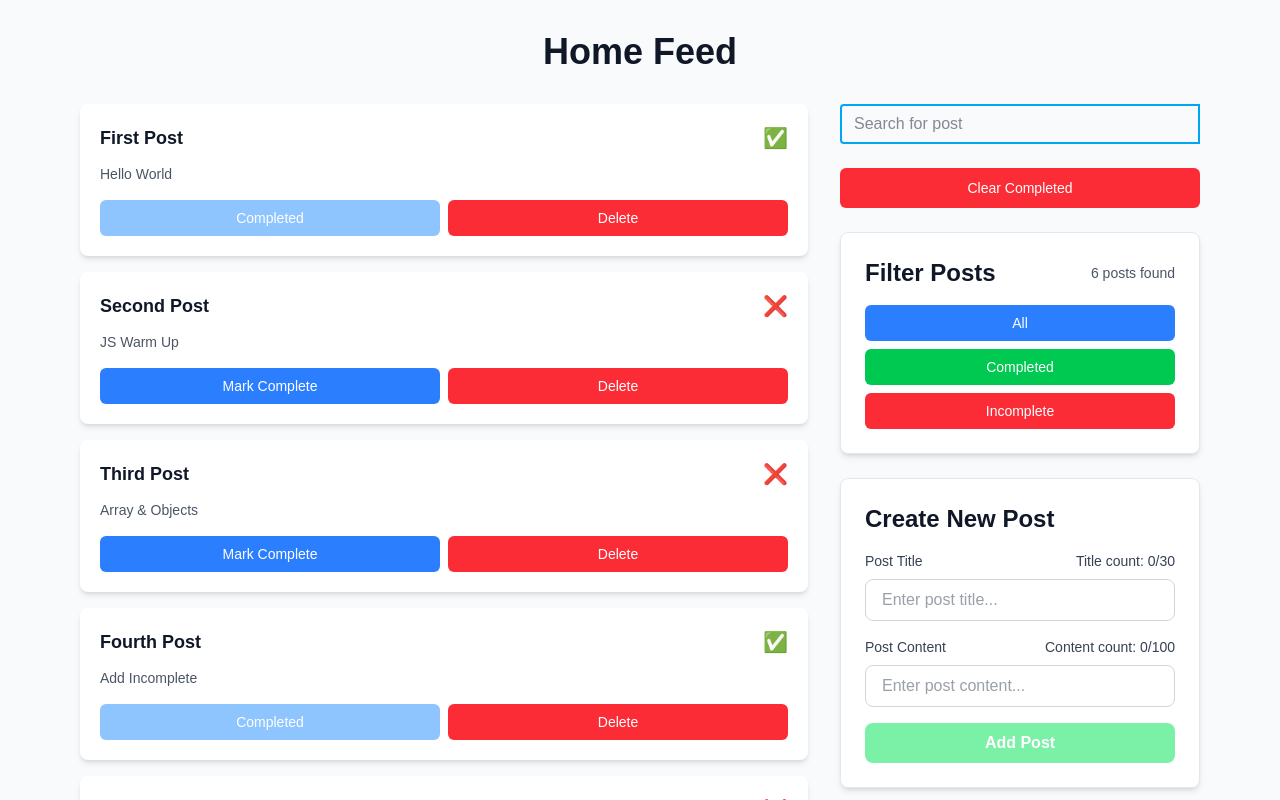
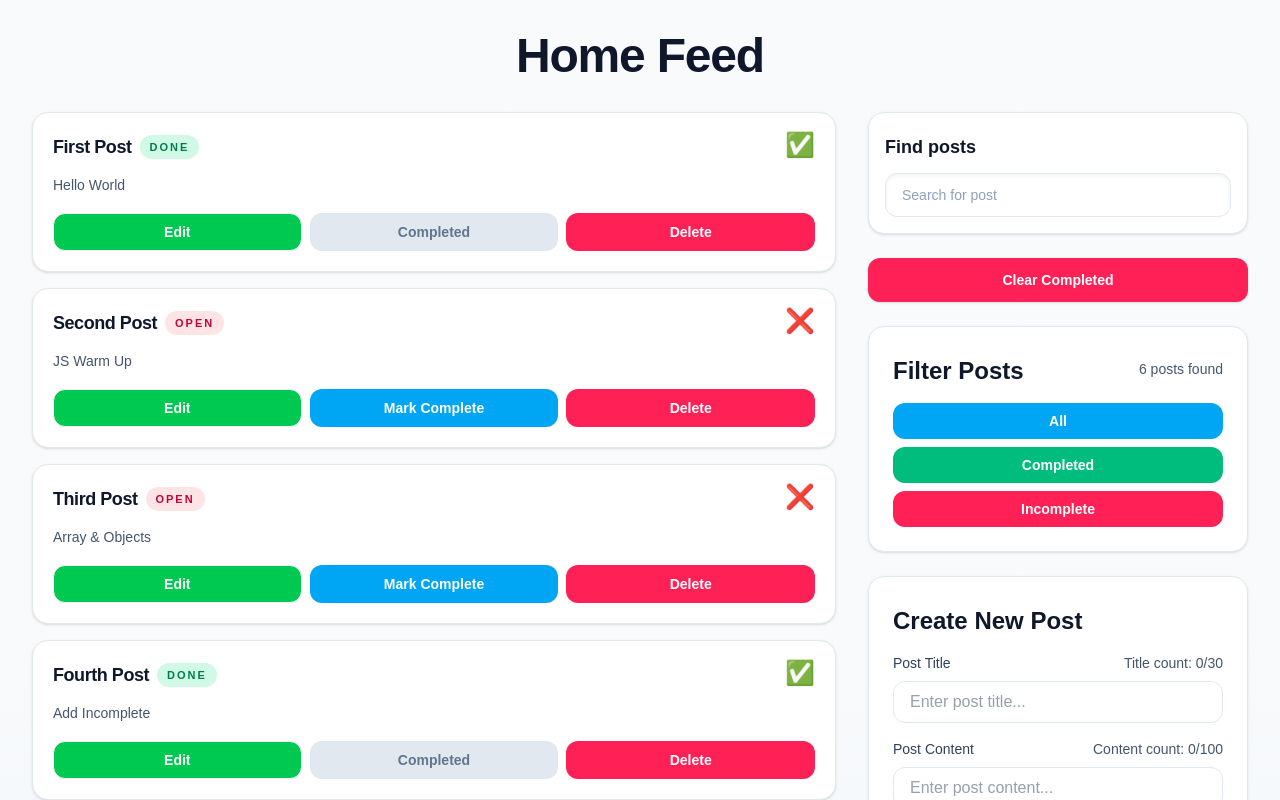
Before and after one commit to Wai-Yan-Htut/small-project, a Next.js app: page / in a window 1280 px wide. Shown: the top 800 px of the page. Built offline with nearby package versions, Linux system fonts and the light colour scheme.

Commit message:
Adding Edit Function to Posts and UI overhaul

```diff
--- a/src/app/components/createPost/CreatePost.jsx
+++ b/src/app/components/createPost/CreatePost.jsx
@@ -13,16 +13,22 @@ export default function CreatePost({ addPost }) {
     inputPostTitle.length <= 30 && inputPostContent.length <= 100;
 
   return (
-    <div className="w-full bg-white rounded-lg shadow-md p-6 border border-gray-200">
-      <h2 className="text-2xl font-bold text-gray-900 mb-4">Create New Post</h2>
+    <div className="w-full rounded-2xl border border-slate-200 bg-white p-6 shadow-sm">
+      <div className="mb-4 flex items-start justify-between gap-4">
+        <div>
+          <h2 className="mt-1 text-2xl font-bold text-slate-900">
+            Create New Post
+          </h2>
+        </div>
+      </div>
       <div className="space-y-4">
         <div>
           <div className="mb-2 flex items-center justify-between gap-4">
-            <label className="block text-sm font-medium text-gray-700 text-right">
+            <label className="block text-sm font-medium text-slate-700 text-right">
               Post Title
             </label>
             {inputPostTitle.length <= 30 ? (
-              <span className="text-sm text-gray-700">
+              <span className="text-sm text-slate-600">
                 Title count: {inputPostTitle.length}/30
               </span>
             ) : (
@@ -36,16 +42,16 @@ export default function CreatePost({ addPost }) {
             placeholder="Enter post title..."
             value={inputPostTitle}
             onChange={(event) => setInputPostTitle(event.target.value)}
-            className="w-full px-4 py-2 border text-gray-700 border-gray-300 rounded-lg focus:outline-none focus:ring-2 focus:ring-blue-500 focus:border-transparent transition"
+            className="w-full rounded-xl border border-slate-200 px-4 py-2 text-slate-700 transition focus:border-sky-500 focus:outline-none focus:ring-2 focus:ring-sky-500/20"
           />
         </div>
         <div>
           <div className="mb-2 flex items-center justify-between gap-4">
-            <label className="block text-sm font-medium text-gray-700 text-right">
+            <label className="block text-sm font-medium text-slate-700 text-right">
               Post Content
             </label>
             {inputPostContent.length <= 100 ? (
-              <span className="text-sm text-gray-700">
+              <span className="text-sm text-slate-600">
                 Content count: {inputPostContent.length}/100
               </span>
             ) : (
@@ -59,7 +65,7 @@ export default function CreatePost({ addPost }) {
             placeholder="Enter post content..."
             value={inputPostContent}
             onChange={(event) => setInputPostContent(event.target.value)}
-            className="w-full px-4 py-2 border text-gray-700 border-gray-300 rounded-lg focus:outline-none focus:ring-2 focus:ring-blue-500 focus:border-transparent transition"
+            className="w-full rounded-xl border border-slate-200 px-4 py-2 text-slate-700 transition focus:border-sky-500 focus:outline-none focus:ring-2 focus:ring-sky-500/20"
           />
         </div>
         {validField && validMaxChar ? (
@@ -69,14 +75,14 @@ export default function CreatePost({ addPost }) {
               setInputPostTitle("");
               setInputPostContent("");
             }}
-            className="w-full bg-green-500 hover:bg-green-600 text-white font-semibold py-2 px-4 rounded-lg transition-colors duration-200"
+            className="w-full rounded-xl bg-emerald-500 px-4 py-2 font-semibold text-white transition-colors duration-200 hover:bg-emerald-600"
           >
             Add Post
           </button>
         ) : (
           <button
             disabled={true}
-            className="w-full bg-green-300 hover:bg-green-200 text-white font-semibold py-2 px-4 rounded-lg transition-colors duration-200"
+            className="w-full rounded-xl bg-emerald-200 px-4 py-2 font-semibold text-emerald-500 transition-colors duration-200"
           >
             Add Post
           </button>
--- a/src/app/components/filterPost/FilterPost.jsx
+++ b/src/app/components/filterPost/FilterPost.jsx
@@ -1,14 +1,18 @@
 export default function FilterPost({ filteredPosts, setFilter }) {
   return (
-    <div className="w-full rounded-lg border border-gray-200 bg-white p-6 shadow-md">
+    <div className="w-full rounded-2xl border border-slate-200 bg-white p-6 shadow-sm">
       <div className="mb-4 flex items-center justify-between gap-4">
-        <h2 className="text-2xl font-bold text-gray-900">Filter Posts</h2>
+        <div>
+          <h2 className="mt-1 text-2xl font-bold text-slate-900">
+            Filter Posts
+          </h2>
+        </div>
         {filteredPosts.length > 1 ? (
-          <p className="text-right text-sm text-gray-600">
+          <p className="text-right text-sm text-slate-600">
             {filteredPosts.length} posts found
           </p>
         ) : (
-          <p className="text-right text-sm text-gray-600">
+          <p className="text-right text-sm text-slate-600">
             {filteredPosts.length} post found
           </p>
         )}
@@ -17,19 +21,19 @@ export default function FilterPost({ filteredPosts, setFilter }) {
       <div className="flex flex-col gap-2">
         <button
           onClick={() => setFilter("All")}
-          className="w-full bg-blue-500 hover:bg-blue-600 text-white text-sm font-medium py-2 px-3 rounded-md transition-colors"
+          className="w-full rounded-xl bg-sky-500 px-3 py-2 text-sm font-semibold text-white transition-colors hover:bg-sky-600"
         >
           All
         </button>
         <button
           onClick={() => setFilter("Completed")}
-          className="w-full bg-green-500 hover:bg-green-600 text-white text-sm font-medium py-2 px-3 rounded-md transition-colors"
+          className="w-full rounded-xl bg-emerald-500 px-3 py-2 text-sm font-semibold text-white transition-colors hover:bg-emerald-600"
         >
           Completed
         </button>
         <button
           onClick={() => setFilter("Incomplete")}
-          className="w-full bg-red-500 hover:bg-red-600 text-white text-sm font-medium py-2 px-3 rounded-md transition-colors"
+          className="w-full rounded-xl bg-rose-500 px-3 py-2 text-sm font-semibold text-white transition-colors hover:bg-rose-600"
         >
           Incomplete
         </button>
--- a/src/app/components/postCard/PostCard.jsx
+++ b/src/app/components/postCard/PostCard.jsx
@@ -1,26 +1,113 @@
-export default function PostCard({ post, markComplete, deletePost }) {
+import { useState } from "react";
+
+export default function PostCard({ post, markComplete, deletePost, editPost }) {
+  const [isEditing, setIsEditing] = useState(false);
+  const [inputEditTitle, setInputEditTitle] = useState(post.title);
+  const [inputEditContent, setInputEditContent] = useState(post.content);
   return (
+    <div>
+      {isEditing ? (
         <div
           key={post.id}
-      className="w-full bg-white rounded-lg shadow-md hover:shadow-lg transition-shadow duration-300 p-5"
+          className="w-full rounded-2xl border border-slate-200 bg-white p-5 shadow-sm transition-shadow duration-300 hover:shadow-md"
         >
-      <div className="flex items-start justify-between mb-3">
-        <h2 className="text-lg font-semibold text-gray-900">{post.title}</h2>
-        <span className="text-xl">{post.completed ? "✅" : "❌"}</span>
+          <div className="mb-3 flex items-start justify-between gap-4">
+            <div className="space-y-1">
+              <div className="items-center gap-2">
+                <div className="flex items-center">
+                  <p>Title:</p>
+                  <input
+                    type="text"
+                    placeholder="Enter new post title..."
+                    value={inputEditTitle}
+                    onChange={(event) => setInputEditTitle(event.target.value)}
+                    className="w-full mb-2 rounded-xl border border-slate-200 px-4 py-2 text-slate-700 transition focus:border-sky-500 focus:outline-none focus:ring-2 focus:ring-sky-500/20"
+                  />
                 </div>
-      <p className="text-gray-600 text-sm mb-4">{post.content}</p>
-      <div className="flex gap-2">
+                <div className="flex items-center">
+                  <p>Content:</p>
+                  <input
+                    type="text"
+                    placeholder="Enter new post content..."
+                    value={inputEditContent}
+                    onChange={(event) =>
+                      setInputEditContent(event.target.value)
+                    }
+                    className="w-full mb-2 rounded-xl border border-slate-200 px-4 py-2 text-slate-700 transition focus:border-sky-500 focus:outline-none focus:ring-2 focus:ring-sky-500/20"
+                  />
+                </div>
+                <div className="mt-2 grid gap-2 sm:grid-cols-2">
+                  <button
+                    onClick={() => {
+                      editPost(post.id, inputEditTitle, inputEditContent);
+                      setIsEditing(false);
+                    }}
+                    className="flex-1 rounded-xl bg-sky-500 px-3 py-2 text-sm font-semibold text-white transition-colors hover:bg-sky-600"
+                  >
+                    Save
+                  </button>
+                  <button
+                    onClick={() => {
+                      setIsEditing(false);
+                      setInputEditTitle(post.title);
+                      setInputEditContent(post.content);
+                    }}
+                    className="flex-1 rounded-xl bg-rose-500 px-3 py-2 text-sm font-semibold text-white transition-colors hover:bg-rose-600"
+                  >
+                    Cancel
+                  </button>
+                </div>
+              </div>
+            </div>
+          </div>
+        </div>
+      ) : (
+        <div
+          key={post.id}
+          className="w-full rounded-2xl border border-slate-200 bg-white p-5 shadow-sm transition-shadow duration-300 hover:shadow-md"
+        >
+          <div className="mb-3 flex items-start justify-between gap-4">
+            <div className="space-y-1">
+              <div className="flex items-center gap-2">
+                <h2 className="text-lg font-semibold tracking-tight text-slate-900">
+                  {post.title}
+                </h2>
+                <span
+                  className={`inline-flex items-center rounded-full px-2.5 py-1 text-[11px] font-semibold uppercase tracking-[0.18em] ${
+                    post.completed
+                      ? "bg-emerald-100 text-emerald-700"
+                      : "bg-rose-100 text-rose-700"
+                  }`}
+                >
+                  {post.completed ? "Done" : "Open"}
+                </span>
+              </div>
+            </div>
+            <span className="text-2xl leading-none">
+              {post.completed ? "✅" : "❌"}
+            </span>
+          </div>
+          <p className="mb-4 text-sm leading-6 text-slate-600">
+            {post.content}
+          </p>
+          <div className="grid gap-2 sm:grid-cols-3">
+            <button
+              onClick={() => setIsEditing(true)}
+              className="flex-1 rounded-xl border bg-green-500 hover:bg-green-600 px-3 py-2 text-sm font-semibold text-white transition-colors"
+            >
+              Edit
+            </button>
             {post.completed ? (
               <button
                 disabled={true}
-            className="flex-1 bg-blue-300 hover:bg-blue-200 text-white text-sm font-medium py-2 px-3 rounded-md transition-colors"
+                className="flex-1 cursor-not-allowed rounded-xl bg-slate-200 px-3 py-2 text-sm font-semibold text-slate-500 transition-colors"
               >
                 Completed
               </button>
             ) : (
               <button
                 onClick={() => markComplete(post.id)}
-            className="flex-1 bg-blue-500 hover:bg-blue-600 text-white text-sm font-medium py-2 px-3 rounded-md transition-colors"
+                className="flex-1 rounded-xl bg-sky-500 px-3 py-2 text-sm font-semibold text-white transition-colors hover:bg-sky-600"
               >
                 Mark Complete
               </button>
@@ -28,11 +115,13 @@ export default function PostCard({ post, markComplete, deletePost }) {
 
             <button
               onClick={() => deletePost(post.id)}
-          className="flex-1 bg-red-500 hover:bg-red-600 text-white text-sm font-medium py-2 px-3 rounded-md transition-colors"
+              className="flex-1 rounded-xl bg-rose-500 px-3 py-2 text-sm font-semibold text-white transition-colors hover:bg-rose-600"
             >
               Delete
             </button>
           </div>
         </div>
+      )}
+    </div>
   );
 }
--- a/src/app/components/postList/PostList.jsx
+++ b/src/app/components/postList/PostList.jsx
@@ -5,6 +5,7 @@ export default function PostList({
   filteredPosts,
   markComplete,
   deletePost,
+  editPost,
 }) {
   const hasNoPosts = posts.length === 0;
   const hasNoMatch = filteredPosts.length === 0;
@@ -12,18 +13,16 @@ export default function PostList({
   return (
     <main className="space-y-4">
       {hasNoPosts ? (
-        <div>
-          <h2 className="text-lg font-semibold text-gray-900 text-center">
-            No posts yet
-          </h2>
-          <p className="text-gray-600 text-sm mb-4 text-center">
-            Create your first post
-          </p>
+        <div className="rounded-2xl border border-dashed border-slate-300 bg-white/70 p-10 text-center shadow-sm">
+          <h2 className="text-lg font-semibold text-slate-900">No posts yet</h2>
+          <p className="mt-2 text-sm text-slate-600">Create your first post</p>
         </div>
       ) : hasNoMatch ? (
-        <h2 className="text-lg font-semibold text-gray-900 text-center">
-          No Matching Post Found
-        </h2>
+        <div className="rounded-2xl border border-slate-200 bg-white p-10 text-center shadow-sm">
+          <h2 className="text-lg font-semibold text-slate-900">
+            No Matching Post Found
+          </h2>
+        </div>
       ) : (
         filteredPosts.map((post) => (
           <PostCard
@@ -31,6 +30,7 @@ export default function PostList({
             post={post}
             markComplete={markComplete}
             deletePost={deletePost}
+            editPost={editPost}
           />
         ))
       )}
--- a/src/app/components/searchPost/SearchPost.jsx
+++ b/src/app/components/searchPost/SearchPost.jsx
@@ -1,12 +1,17 @@
 export default function SearchPost({ inputSearchTitle, setInputSearchTitle }) {
   return (
-    <div>
+    <div className="rounded-2xl border border-slate-200 bg-white p-4 shadow-sm">
+      <div className="mb-3 flex items-center justify-between gap-4">
+        <div>
+          <h2 className="mt-1 text-lg font-bold text-slate-900">Find posts</h2>
+        </div>
+      </div>
       <input
         type="text"
         placeholder="Search for post"
         value={inputSearchTitle}
         onChange={(event) => setInputSearchTitle(event.target.value)}
-        className="w-full px-3 h-10 rounded-l border-2 text-gray-900 border-sky-500 focus:outline-none focus:border-sky-500"
+        className="h-11 w-full rounded-xl border border-slate-200 px-4 text-sm text-slate-900 placeholder:text-slate-400 shadow-inner focus:border-sky-500 focus:outline-none focus:ring-2 focus:ring-sky-500/20"
       />
     </div>
   );
--- a/src/app/page.jsx
+++ b/src/app/page.jsx
@@ -16,21 +16,16 @@ function App() {
   const [filter, setFilter] = useState("All");
 
   const filteredPosts = posts
-    .filter((post) => {
-      // return filter === "All"
-      //   ? post
-      //   : filter === "Completed"
-      //     ? post.completed
-      //     : !post.completed;
-      if (filter === "All") return true;
-      if (filter === "Completed") return post.completed;
-      return !post.completed;
-    })
+    .filter(matchFilter)
     .filter((post) =>
-      post.title
-        .toLocaleLowerCase()
-        .includes(inputSearchTitle.toLocaleLowerCase()),
+      post.title.toLowerCase().includes(inputSearchTitle.toLowerCase()),
     );
+
+  function matchFilter(post) {
+    if (filter === "All") return true;
+    if (filter === "Completed") return post.completed;
+    return !post.completed;
+  }
 
   function markComplete(idToMark) {
     setPosts((prevPosts) =>
@@ -51,7 +46,19 @@ function App() {
       content: inputPostContent,
       completed: false,
     };
-    setPosts([...posts, newPost]);
+    setPosts((prevPosts) => [...prevPosts, newPost]);
+  }
+
+  function editPost(idToEdit, inputEditTitle, inputEditContent) {
+    setPosts((prevPosts) =>
+      prevPosts.map((post) => {
+        if (post.id === idToEdit) {
+          return { ...post, title: inputEditTitle, content: inputEditContent };
+        } else {
+          return post;
+        }
+      }),
+    );
   }
 
   function deletePost(postId) {
@@ -75,17 +82,20 @@ function App() {
   }, [posts]);
 
   return (
-    <div className="min-h-screen bg-slate-50">
-      <div className="mx-auto max-w-6xl px-4 py-8">
-        <h1 className="text-center text-4xl font-bold text-gray-900 mb-8">
-          Home Feed
-        </h1>
-        <div className="grid gap-8 lg:grid-cols-[minmax(0,1fr)_360px]">
+    <div className="min-h-screen bg-linear-to-b from-slate-50 via-slate-50 to-slate-100 text-slate-900">
+      <div className="mx-auto max-w-7xl px-4 py-8 sm:px-6 lg:px-8">
+        <div className="mb-8 flex flex-col items-center gap-3 text-center">
+          <h1 className="text-4xl font-bold tracking-tight text-slate-900 sm:text-5xl">
+            Home Feed
+          </h1>
+        </div>
+        <div className="grid gap-8 lg:grid-cols-[minmax(0,1fr)_380px]">
           <PostList
             posts={posts}
             filteredPosts={filteredPosts}
             markComplete={markComplete}
             deletePost={deletePost}
+            editPost={editPost}
           />
           <aside className="space-y-6 self-start lg:sticky lg:top-8">
             <SearchPost
@@ -94,7 +104,7 @@ function App() {
             />
             <button
               onClick={() => clearCompleted()}
-              className="flex-1 w-full px-3 h-10 bg-red-500 hover:bg-red-600 text-white text-sm font-medium rounded-md transition-colors"
+              className="flex h-11 w-full items-center justify-center rounded-xl bg-rose-500 px-4 text-sm font-semibold text-white shadow-sm transition-colors hover:bg-rose-600 focus:outline-none focus:ring-2 focus:ring-rose-500 focus:ring-offset-2"
             >
               Clear Completed
             </button>
```
Lines whose indentation alone changed are shown as unchanged.
